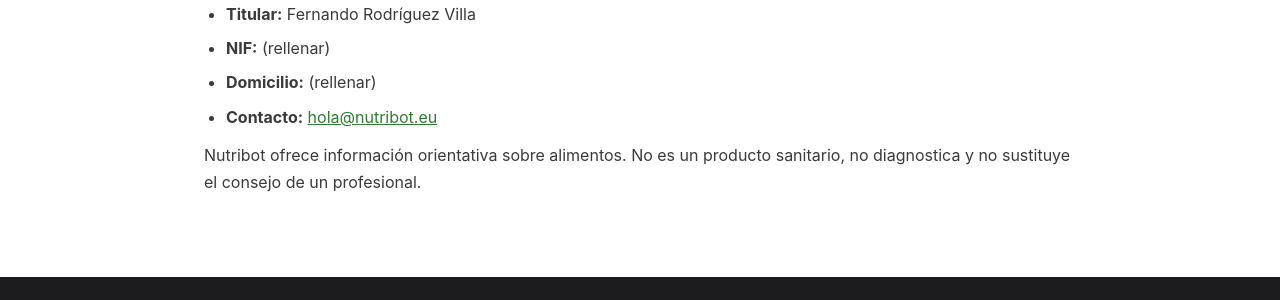
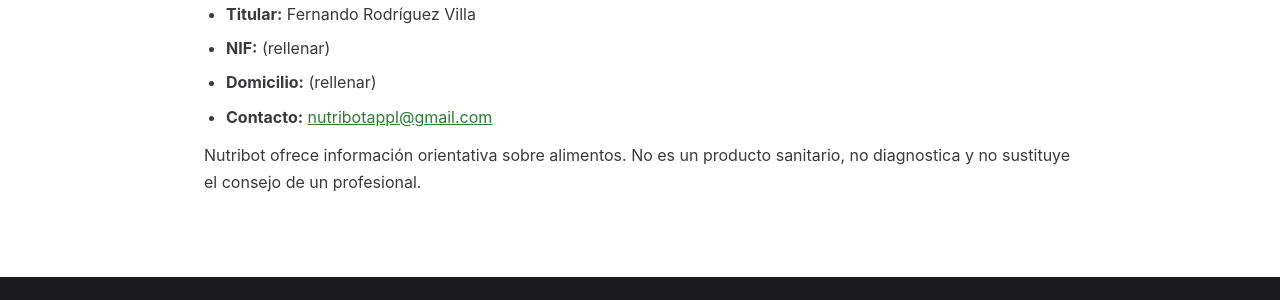
Before and after one commit to ferrodvilla-sys/nutribot-web, a Jekyll site: the page built from aviso-legal.md, in a window 1280 px wide. Shown: the part 199-499 px from the top of the page. Built offline with Jekyll 4.4.1, drawn with Linux system fonts in a browser that asks for light colours.

Commit message:
Email de contacto
Co-Authored-By: Claude Opus 5.5 (1M context) <noreply@anthropic.com>
Claude-Session: https://claude.ai/code/session_01JoFTPmvYFjAkogcBdLwJw1

```diff
--- a/_config.yml
+++ b/_config.yml
@@ -13,7 +13,7 @@ author: Fernando Rodríguez Villa
 # Enlaces que se usan en botones y pie de página
 play_store_url: "https://play.google.com/store/apps/details?id=com.fernandorodriguezvilla.nutribot"
 privacy_url: "/privacidad/"
-contact_email: "hola@nutribot.eu"
+contact_email: "nutribotappl@gmail.com"
 
 # Precio (si cambias el precio, cámbialo solo aquí)
 price_month: "3,99 €"
```
